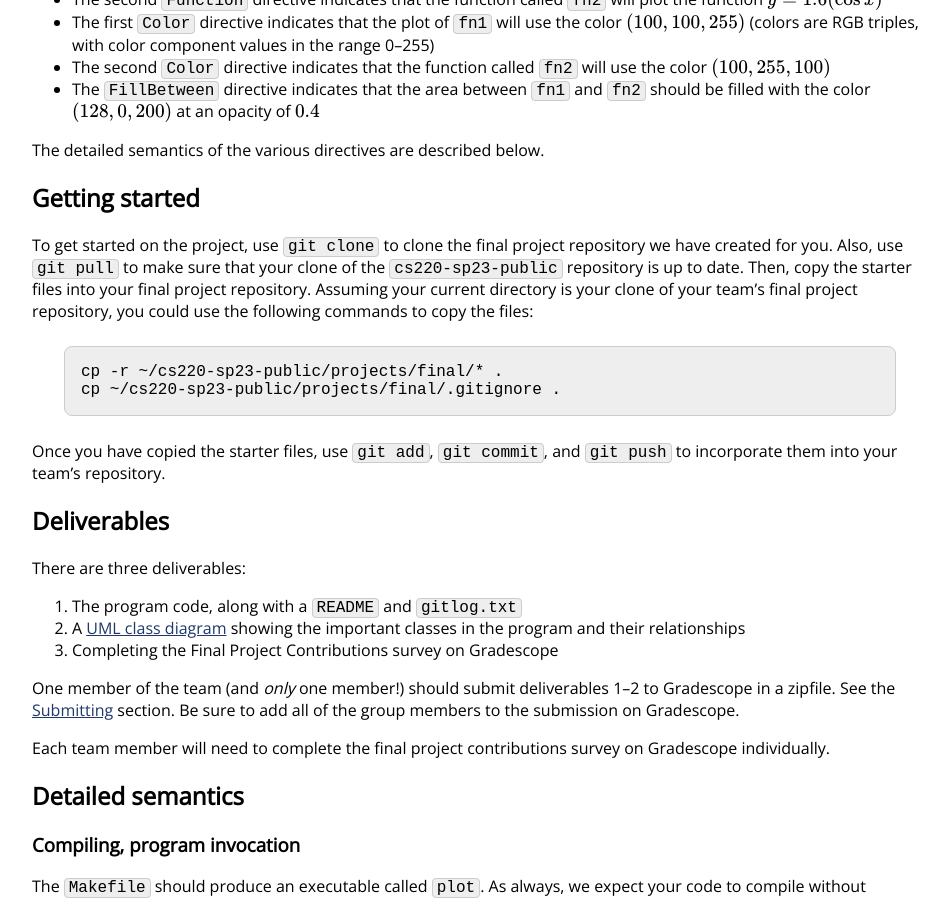
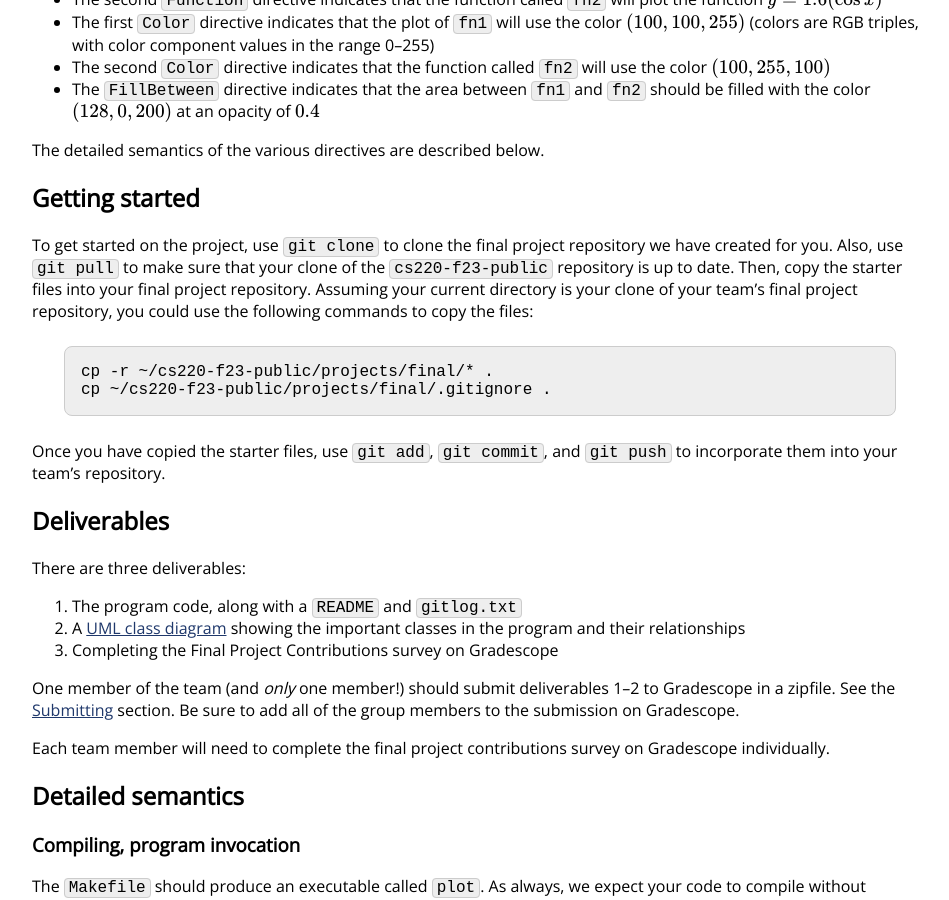
Before and after one commit to jhu-ip/cs220-f23, a Jekyll site: the page built from assign/final.md, in a window 1280 px wide and 900 px high, scrolled down 1752 px. Shown: the whole window, without its empty margins (160-1109 px from the left). Built offline with Jekyll 4.4.1, drawn with Linux system fonts in a browser that asks for light colours; some web fonts are replaced; formulas are drawn with MathJax 3; some of the changed text lies outside the part shown.

Commit message:
made adjustments to final

````diff
--- a/assign/final.md
+++ b/assign/final.md
@@ -89,14 +89,14 @@ The detailed semantics of the various directives are described below.
 
 To get started on the project, use `git clone` to clone the final project
 repository we have created for you. Also, use `git pull` to make sure that
-your clone of the `cs220-sp23-public` repository is up to date.
+your clone of the `cs220-f23-public` repository is up to date.
 Then, copy the starter files into your final project repository.
 Assuming your current directory is your clone of your team's final project
 repository, you could use the following commands to copy the files:
 
 ```
-cp -r ~/cs220-sp23-public/projects/final/* .
-cp ~/cs220-sp23-public/projects/final/.gitignore .
+cp -r ~/cs220-f23-public/projects/final/* .
+cp ~/cs220-f23-public/projects/final/.gitignore .
 ```
 
 Once you have copied the starter files, use `git add`, `git commit`,
````
Also changed, not shown: other parts of assign/final.md (+2 -2 lines).
